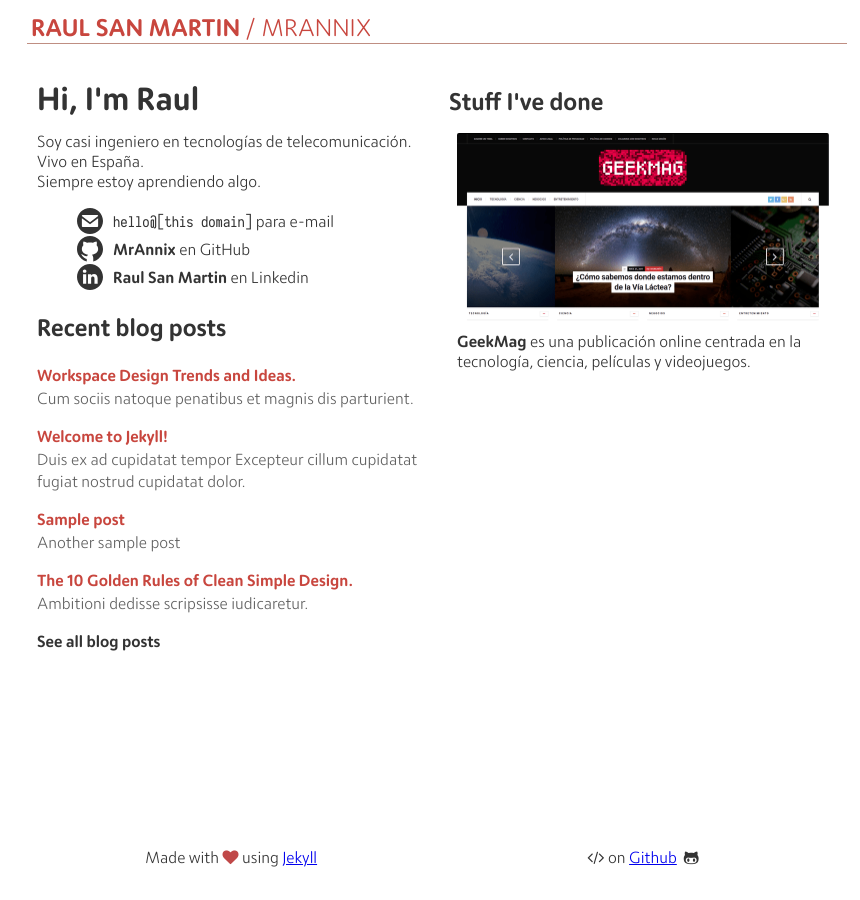
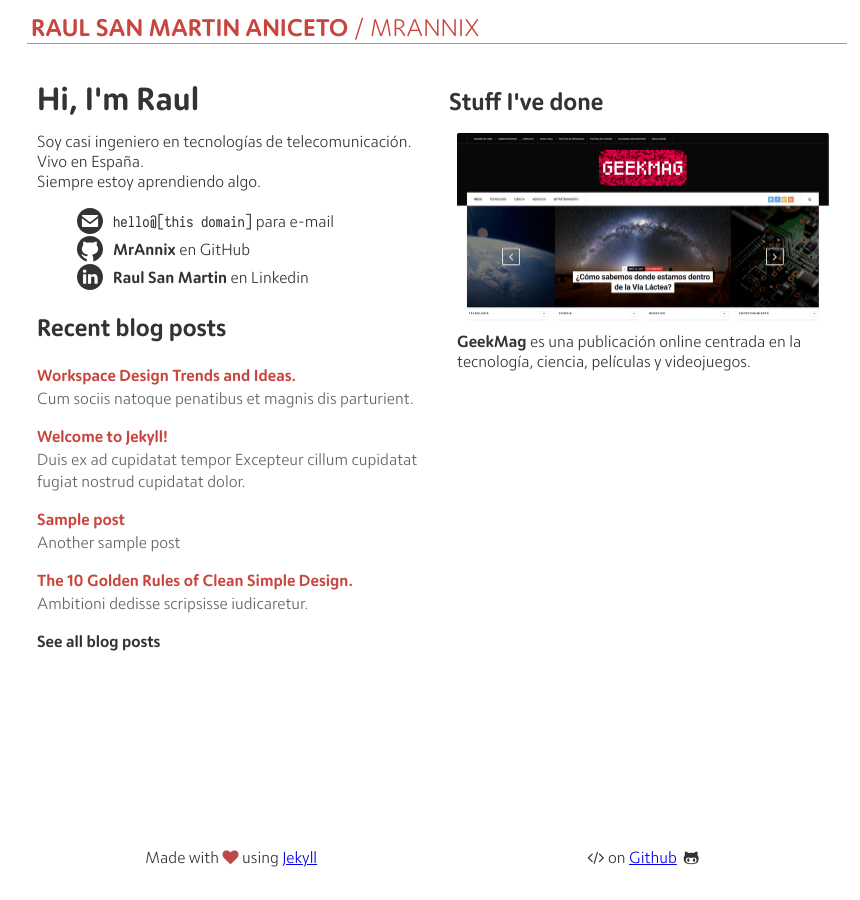
Before and after one commit to MrAnnix/MrAnnix.github.io, a Jekyll site: the page built from index.html, in a window 1280 px wide. Shown: the whole page, without its empty margins (203-1063 px from the left). Built offline with Jekyll 4.4.1, drawn with Linux system fonts in a browser that asks for light colours; the list of posts is cut into pages by our own code; some of the changed lines change nothing that is shown.

Commit message:
Update _config.yml

```diff
--- a/_config.yml
+++ b/_config.yml
@@ -11,8 +11,7 @@
 permalink: /:categories/:title/
 
 # Top bar
-topbar: "<b>Raul San Martin</b> / MrAnnix"
-topbar_home: "<b>Raul San Martin Aniceto</b> / MrAnnix"
+topbar: "<b>Raul San Martin Aniceto</b> / MrAnnix"
 
 # Markdown
 markdown: kramdown
```
